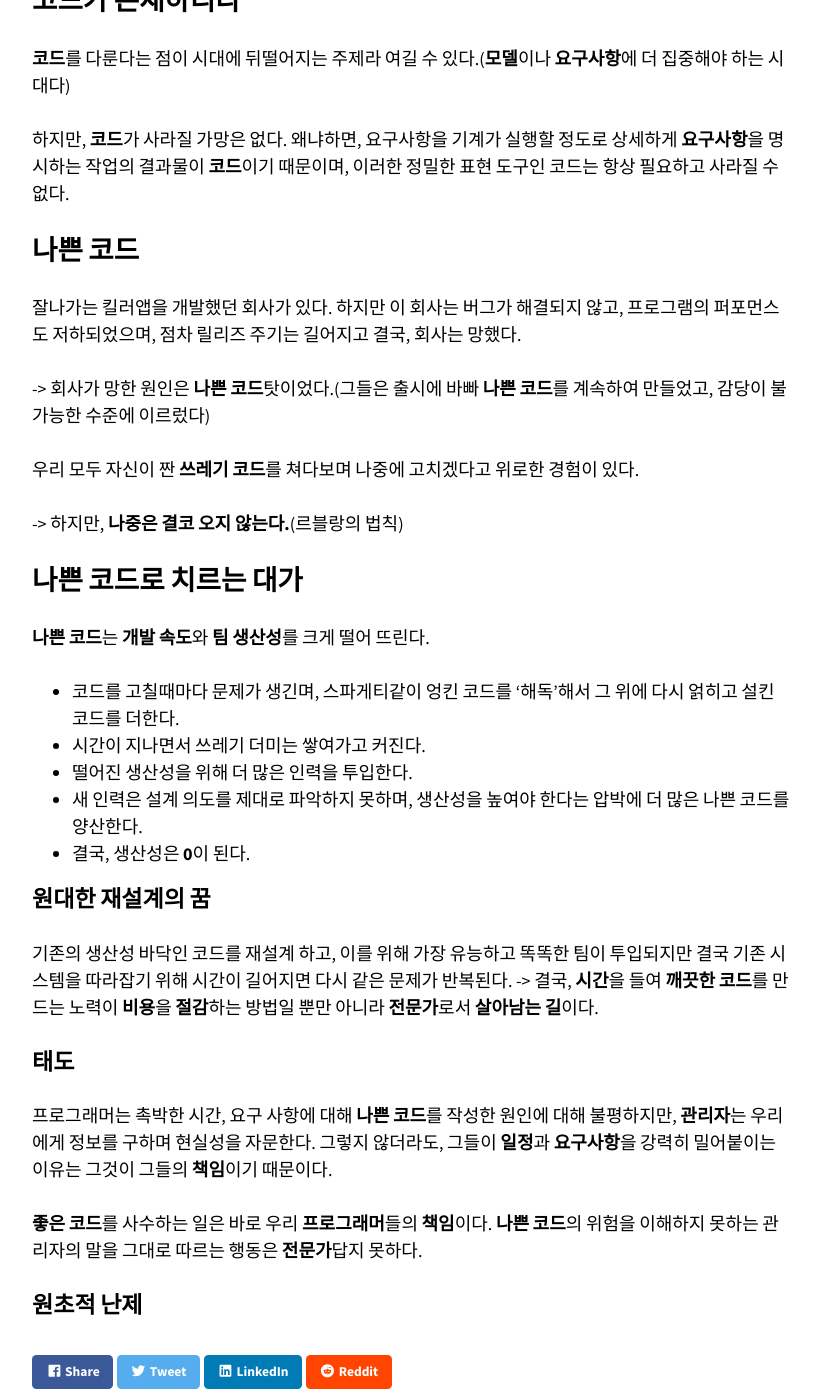
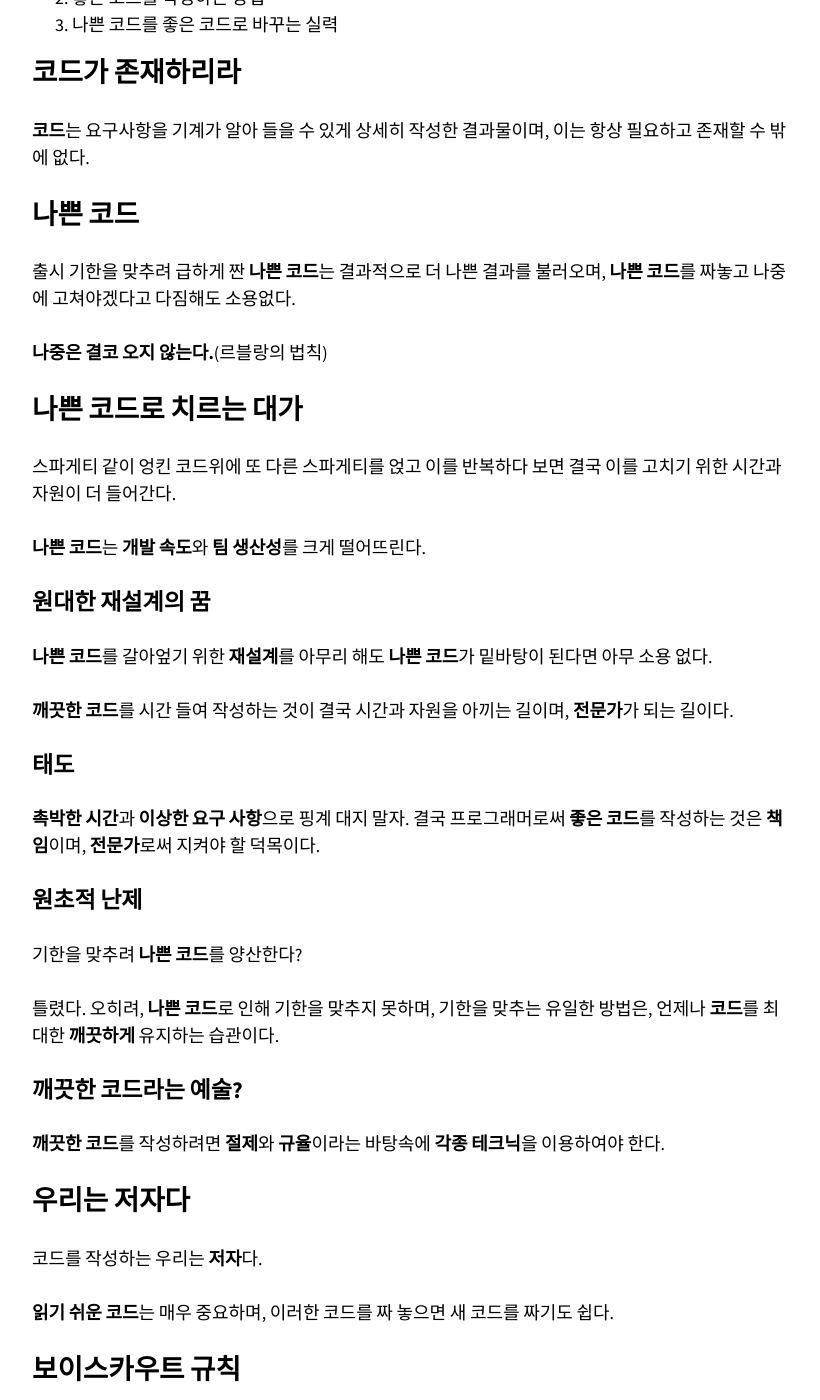
Before and after one commit to dream365/dream365.github.io, a Jekyll site: the page built from _posts/2020-06-27-clean-code-chapter-01-clean-code.md, in a window 1280 px wide and 1400 px high, scrolled down 1310 px. Shown: the whole window, without its empty margins (343-1163 px from the left). Built offline with Jekyll 4.4.1, drawn with Linux system fonts in a browser that asks for light colours; nearby versions of some CDN libraries; comment, search, counter and statistics services are not loaded; some of the changed text lies outside the part shown.

Commit message:
Fix clean code ch 01 post

```diff
--- a/_posts/2020-06-27-clean-code-chapter-01-clean-code.md
+++ b/_posts/2020-06-27-clean-code-chapter-01-clean-code.md
@@ -11,7 +11,7 @@ author:
 last_modified_at: 2020-06-27T20:07:00-00:00
 ---
 
-더 좋은 프로그램을 작성하기 위하여 깨끗한 코드를 작성하는 방법에 대해 다루는 Robert C. Martin의 Clean Code를 정리하는 post입니다.
+> 더 좋은 프로그램을 작성하기 위하여 깨끗한 코드를 작성하는 방법에 대해 다루는 ***Robert C. Martin***의 ***Clean Code***를 정리하는 post입니다.
 
 ![logo](/images/clean-code-cover.png)
 
@@ -28,35 +28,47 @@ last_modified_at: 2020-06-27T20:07:00-00:00
 2. 좋은 코드를 작성하는 방법
 3. 나쁜 코드를 좋은 코드로 바꾸는 실력
 
+
 ## 코드가 존재하리라
-**코드**를 다룬다는 점이 시대에 뒤떨어지는 주제라 여길 수 있다.(**모델**이나 **요구사항**에 더 집중해야 하는 시대다)
-
-하지만, **코드**가 사라질 가망은 없다. 왜냐하면, 요구사항을 기계가 실행할 정도로 상세하게 **요구사항**을 명시하는 작업의 결과물이 **코드**이기 때문이며, 이러한 정밀한 표현 도구인 코드는 항상 필요하고 사라질 수 없다.
+**코드**는 요구사항을 기계가 알아 들을 수 있게 상세히 작성한 결과물이며, 이는 항상 필요하고 존재할 수 밖에 없다.
 
 ## 나쁜 코드
-잘나가는 킬러앱을 개발했던 회사가 있다. 하지만 이 회사는 버그가 해결되지 않고, 프로그램의 퍼포먼스도 저하되었으며, 점차 릴리즈 주기는 길어지고 결국, 회사는 망했다.
+출시 기한을 맞추려 급하게 짠 **나쁜 코드**는 결과적으로 더 나쁜 결과를 불러오며, **나쁜 코드**를 짜놓고 나중에 고쳐야겠다고 다짐해도 소용없다.
 
--> 회사가 망한 원인은 **나쁜 코드**탓이었다.(그들은 출시에 바빠 **나쁜 코드**를 계속하여 만들었고, 감당이 불가능한 수준에 이르렀다)
-
-우리 모두 자신이 짠 **쓰레기 코드**를 쳐다보며 나중에 고치겠다고 위로한 경험이 있다.
-
--> 하지만, **나중은 결코 오지 않는다.**(르블랑의 법칙)
+**나중은 결코 오지 않는다.**(르블랑의 법칙)
 
 ## 나쁜 코드로 치르는 대가
-**나쁜 코드**는 **개발 속도**와 **팀 생산성**를 크게 떨어 뜨린다.
-- 코드를 고칠때마다 문제가 생긴며, 스파게티같이 엉킨 코드를 '해독'해서 그 위에 다시 얽히고 설킨 코드를 더한다.
-- 시간이 지나면서 쓰레기 더미는 쌓여가고 커진다.
-- 떨어진 생산성을 위해 더 많은 인력을 투입한다.
-- 새 인력은 설계 의도를 제대로 파악하지 못하며, 생산성을 높여야 한다는 압박에 더 많은 나쁜 코드를 양산한다.
-- 결국, 생산성은 **0**이 된다.
+스파게티 같이 엉킨 코드위에 또 다른 스파게티를 얹고 이를 반복하다 보면 결국 이를 고치기 위한 시간과 자원이 더 들어간다.
+
+**나쁜 코드**는 **개발 속도**와 **팀 생산성**를 크게 떨어뜨린다.
 
 ### 원대한 재설계의 꿈
-기존의 생산성 바닥인 코드를 재설계 하고, 이를 위해 가장 유능하고 똑똑한 팀이 투입되지만 결국 기존 시스템을 따라잡기 위해 시간이 길어지면 다시 같은 문제가 반복된다.
--> 결국, **시간**을 들여 **깨끗한 코드**를 만드는 노력이 **비용**을 **절감**하는 방법일 뿐만 아니라 **전문가**로서 **살아남는 길**이다.
+**나쁜 코드**를 갈아엎기 위한 **재설계**를 아무리 해도 **나쁜 코드**가 밑바탕이 된다면 아무 소용 없다.
+
+**깨끗한 코드**를 시간 들여 작성하는 것이 결국 시간과 자원을 아끼는 길이며, **전문가**가 되는 길이다.
 
 ### 태도
-프로그래머는 촉박한 시간, 요구 사항에 대해 **나쁜 코드**를 작성한 원인에 대해 불평하지만, **관리자**는 우리에게 정보를 구하며 현실성을 자문한다. 그렇지 않더라도, 그들이 **일정**과 **요구사항**을 강력히 밀어붙이는 이유는 그것이 그들의 **책임**이기 때문이다.
-
-**좋은 코드**를 사수하는 일은 바로 우리 **프로그래머**들의 **책임**이다. **나쁜 코드**의 위험을 이해하지 못하는 관리자의 말을 그대로 따르는 행동은 **전문가**답지 못하다.
+**촉박한 시간**과 **이상한 요구 사항**으로 핑계 대지 말자. 결국 프로그래머로써 **좋은 코드**를 작성하는 것은 **책임**이며, **전문가**로써 지켜야 할 덕목이다.
 
 ### 원초적 난제
+기한을 맞추려 **나쁜 코드**를 양산한다?
+
+틀렸다. 오히려, **나쁜 코드**로 인해 기한을 맞추지 못하며, 기한을 맞추는 유일한 방법은, 언제나 **코드**를 최대한 **깨끗하게** 유지하는 습관이다.
+
+### 깨끗한 코드라는 예술?
+**깨끗한 코드**를 작성하려면 **절제**와 **규율**이라는 바탕속에 **각종 테크닉**을 이용하여야 한다.
+
+## 우리는 저자다
+코드를 작성하는 우리는 **저자**다.
+
+**읽기 쉬운 코드**는 매우 중요하며, 이러한 코드를 짜 놓으면 새 코드를 짜기도 쉽다.
+
+## 보이스카우트 규칙
+> 캠프장은 처음 왔을 때보다 더 깨끗하게 해놓고 떠나라.
+
+시간이 지나도 언제나 **깨끗하게** 코드를 유지해야 한다.(적극적으로, 코드의 **퇴보**를 막자)
+
+## 결론
+이 책은 **생각하는 방식**과 **그들이 사용하는 기술**을 소개할 뿐이다.
+
+나머지는 우리에게 달렸다. **연습하고 또 연습하자**
```
